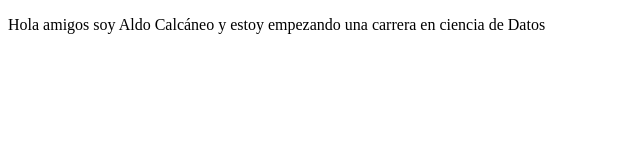
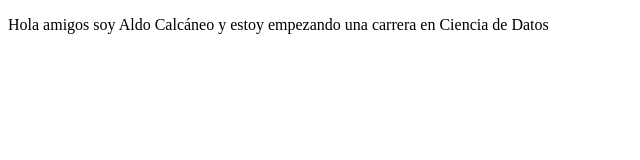
Before and after one commit to aldocs90/ProyectoDemoCursoPrework, a plain HTML site: page index.html in a window 1280 px wide. Shown: the full height of the page, 0-640 px from the left. Drawn offline with Linux system fonts and the light colour scheme.

Commit message:
cambios agregados en la leyenda

```diff
--- a/index.html
+++ b/index.html
@@ -8,7 +8,7 @@
 </head>
 <body>
     <p>
-        Hola amigos soy Aldo Calcáneo y estoy empezando una carrera en ciencia de Datos
+        Hola amigos soy Aldo Calcáneo y estoy empezando una carrera en Ciencia de Datos
     </p>
 
 </body>
```
